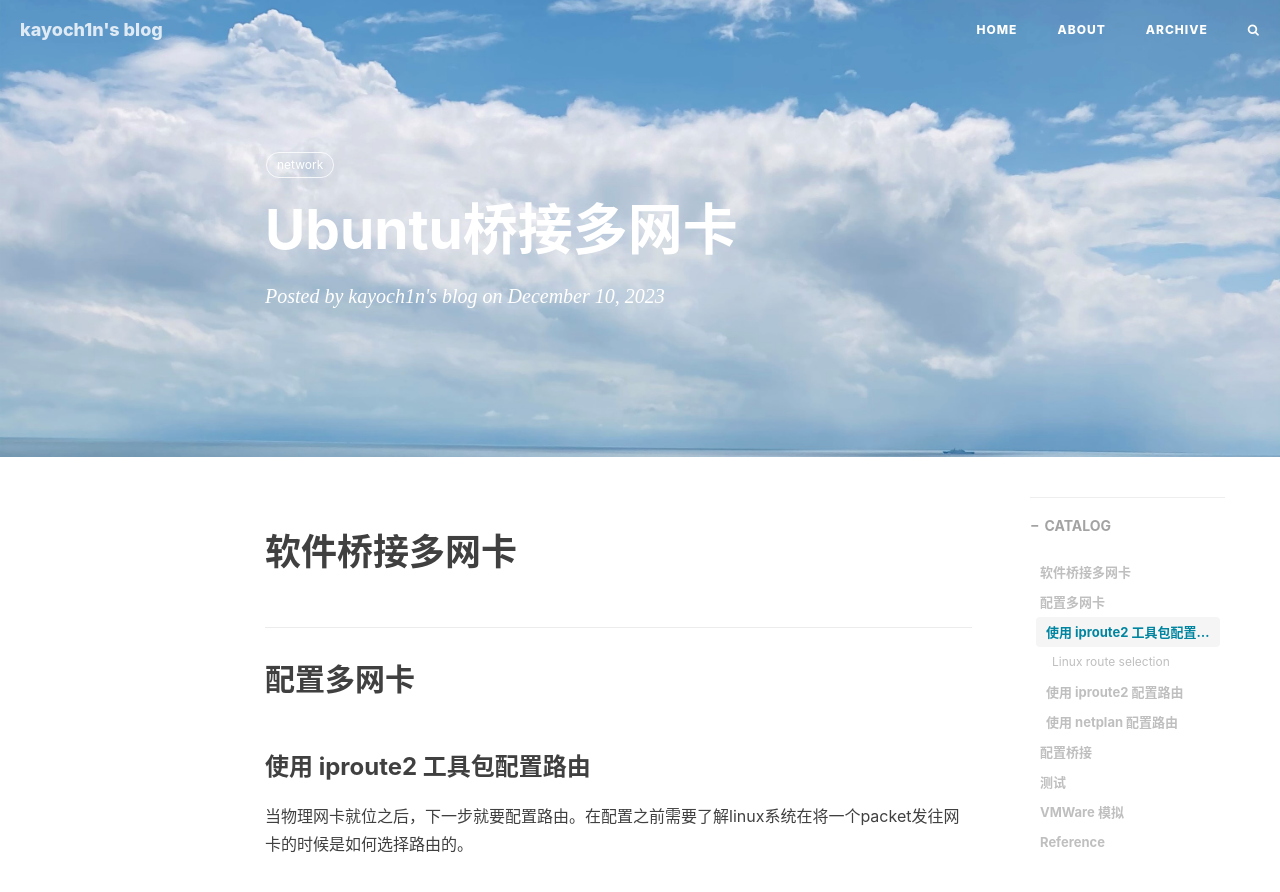
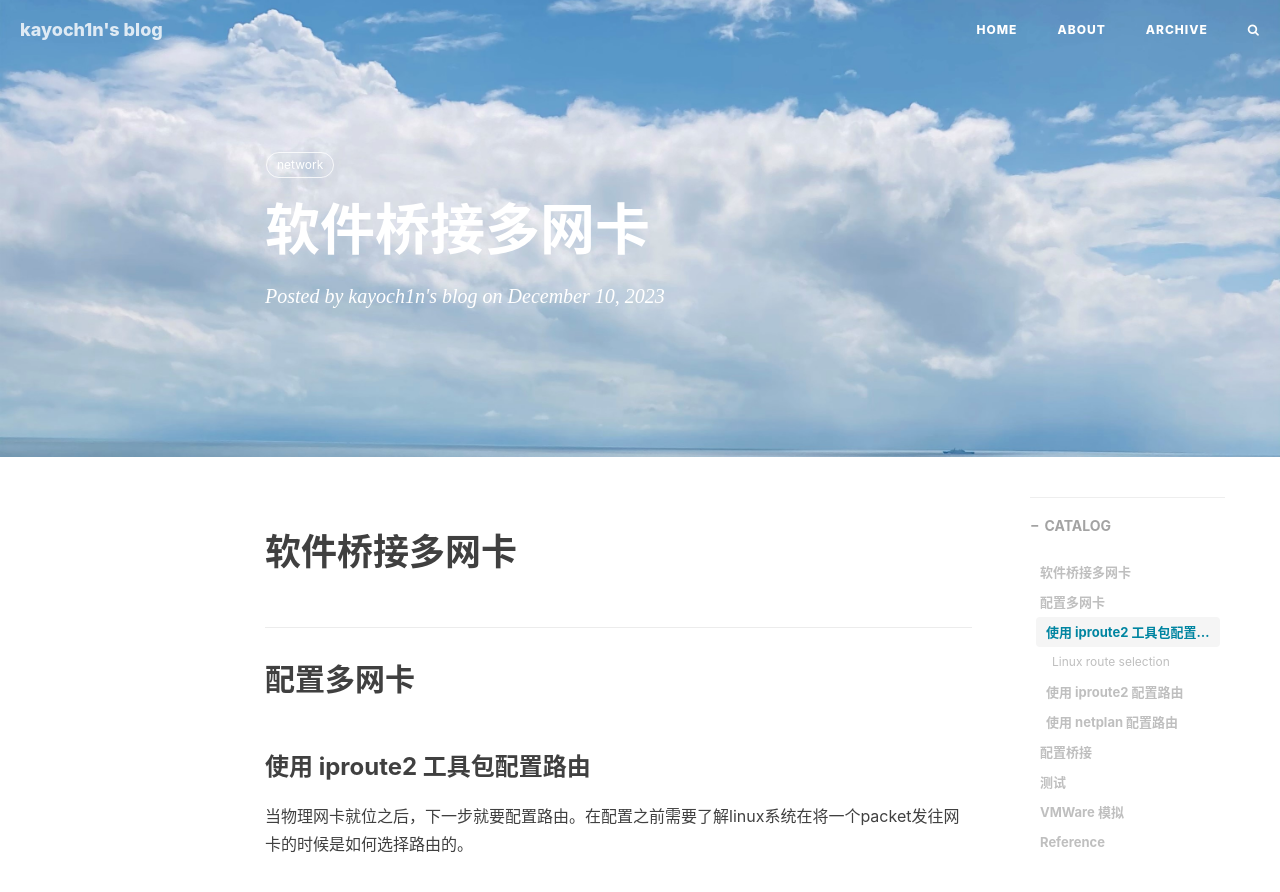
Before and after one commit to kayoch1n/kayoch1n.github.io, a Jekyll site: the page built from _posts/2023-12-11-bridge-multiple-nics.markdown, in a window 1280 px wide and 900 px high. Shown: the top 892 px of the window. Built offline with Jekyll 4.4.1, drawn with Linux system fonts in a browser that asks for light colours; nearby versions of some CDN libraries; comment, search, counter and statistics services are not loaded.

Commit message:
更新 _posts/2023-12-11-bridge-multiple-nics.markdown

```diff
--- a/_posts/2023-12-11-bridge-multiple-nics.markdown
+++ b/_posts/2023-12-11-bridge-multiple-nics.markdown
@@ -2,7 +2,7 @@
 toc: true
 layout: "post"
 catalog: true
-title: "Ubuntu桥接多网卡"
+title: "软件桥接多网卡"
 date:   2023-12-10 21:40:38 +0800
 header-img: "img/hn-wuzhizhou.jpg"
 categories:
```
